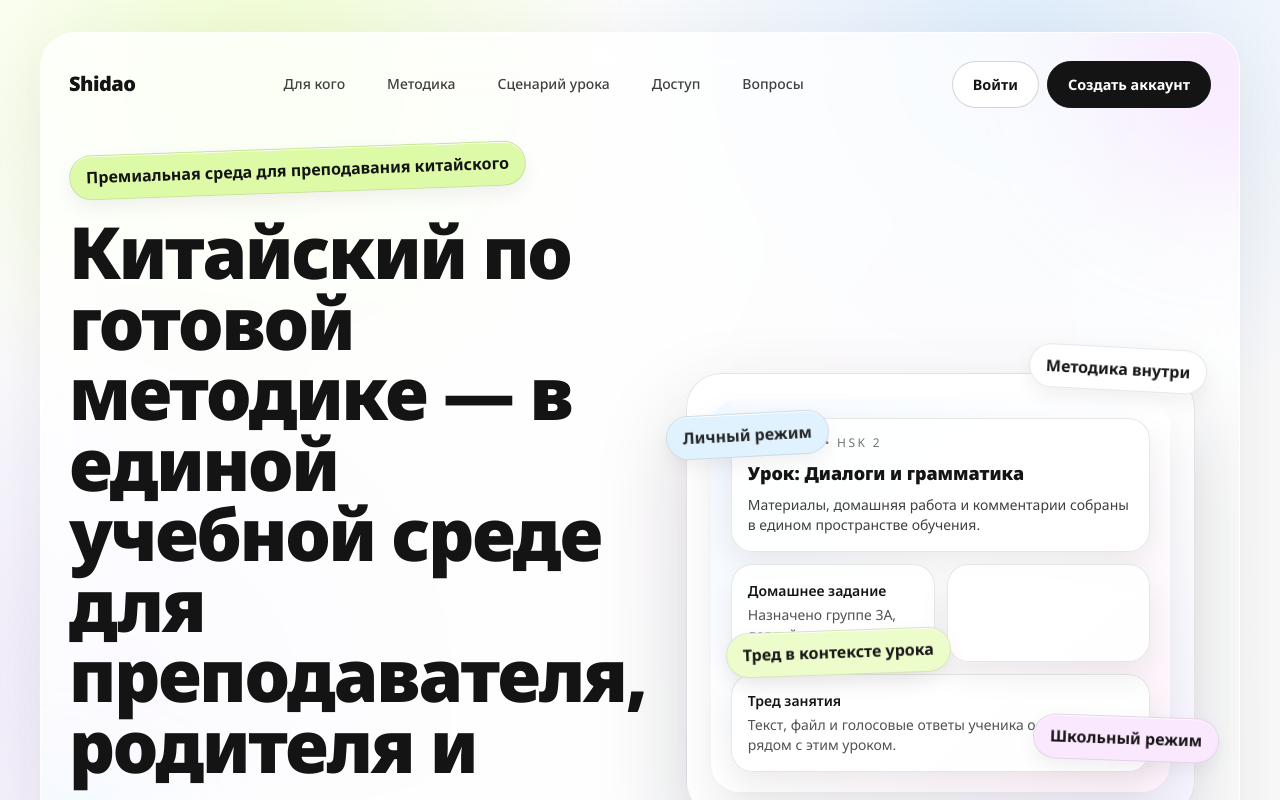
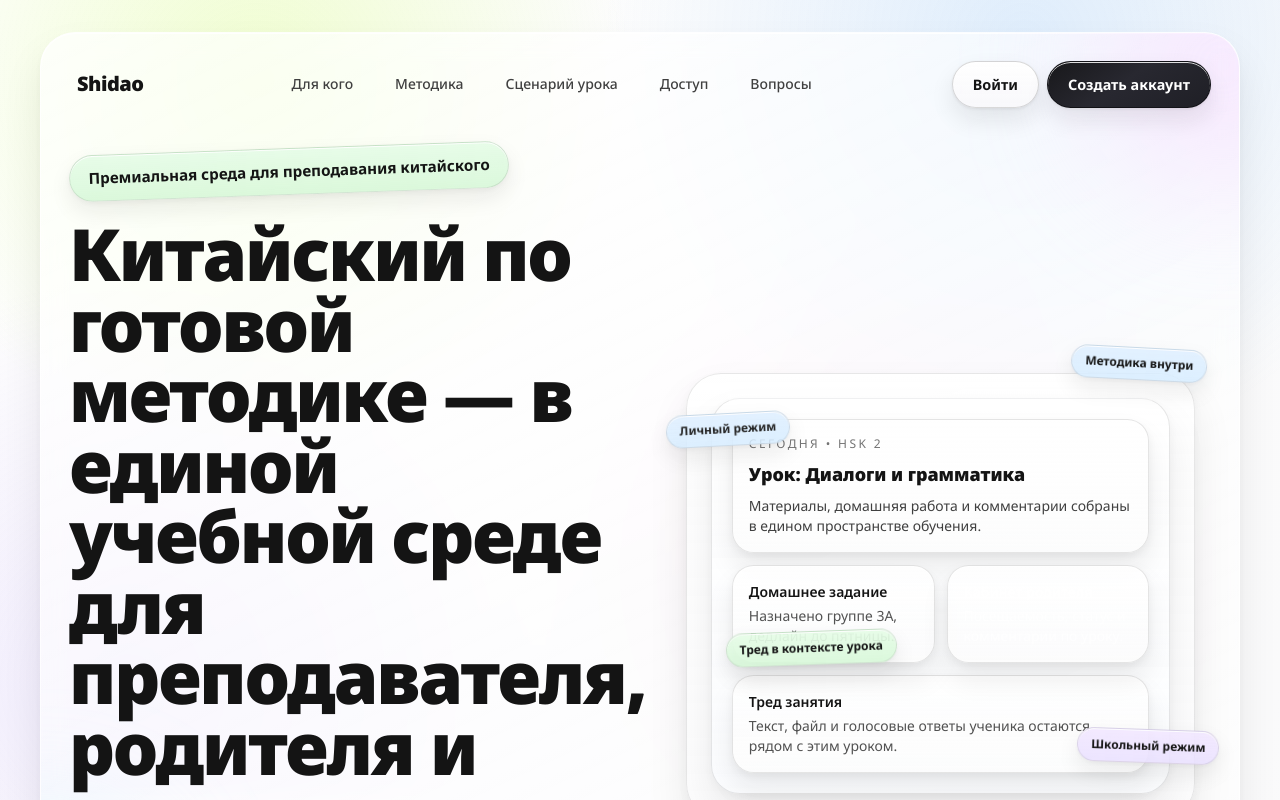
Before and after one commit to istominvi/shidao, a Next.js app: page / in a window 1280 px wide. Shown: the top 800 px of the page. Built offline with nearby package versions, Linux system fonts and the light colour scheme.

Commit message:
Polish landing surfaces, chips, and CTA styling

```diff
--- a/src/app/globals.css
+++ b/src/app/globals.css
@@ -52,7 +52,49 @@ a {
   align-items: center;
   gap: 0.45rem;
   border: 1px solid rgba(20, 20, 20, 0.1);
-  box-shadow: 0 8px 20px rgba(20, 20, 20, 0.06), inset 0 1px 0 rgba(255, 255, 255, 0.85);
+  box-shadow:
+    0 1px 0 rgba(255, 255, 255, 0.9) inset,
+    0 10px 22px rgba(20, 20, 20, 0.08),
+    0 2px 5px rgba(20, 20, 20, 0.04);
+  transition:
+    transform 200ms ease,
+    box-shadow 200ms ease,
+    background-color 200ms ease,
+    border-color 200ms ease;
+}
+
+.landing-chip:hover {
+  transform: translateY(-1px) rotate(var(--chip-tilt, 0deg));
+  box-shadow:
+    0 1px 0 rgba(255, 255, 255, 0.9) inset,
+    0 14px 25px rgba(20, 20, 20, 0.1),
+    0 4px 8px rgba(20, 20, 20, 0.05);
+}
+
+.landing-chip-sm {
+  font-size: 0.75rem;
+  padding: 0.42rem 0.8rem;
+}
+
+.landing-chip-lg {
+  font-size: 0.95rem;
+  padding: 0.68rem 1.15rem;
+}
+
+.landing-chip-blue {
+  background: linear-gradient(180deg, rgba(225, 240, 255, 0.95), rgba(214, 236, 255, 0.85));
+}
+
+.landing-chip-green {
+  background: linear-gradient(180deg, rgba(230, 252, 231, 0.95), rgba(213, 247, 214, 0.86));
+}
+
+.landing-chip-violet {
+  background: linear-gradient(180deg, rgba(242, 232, 255, 0.95), rgba(233, 224, 255, 0.86));
+}
+
+.landing-chip-peach {
+  background: linear-gradient(180deg, rgba(255, 236, 221, 0.94), rgba(255, 229, 205, 0.84));
 }
 
 .landing-chip-soft {
@@ -67,45 +109,108 @@ a {
   display: inline-flex;
   align-items: center;
   justify-content: center;
-  border: 1px solid rgba(20, 20, 20, 0.18);
-  transition: transform 220ms ease, box-shadow 220ms ease, background-color 220ms ease, border-color 220ms ease;
+  border: 1px solid rgba(20, 20, 20, 0.16);
+  box-shadow:
+    0 1px 0 rgba(255, 255, 255, 0.85) inset,
+    0 12px 24px rgba(20, 20, 20, 0.09),
+    0 1px 3px rgba(20, 20, 20, 0.08);
+  transition: transform 240ms ease, box-shadow 240ms ease, background-color 240ms ease, border-color 240ms ease, color 240ms ease;
 }
 
 .landing-btn:hover {
-  transform: translateY(-1px);
-  box-shadow: 0 14px 24px rgba(20, 20, 20, 0.12);
+  transform: translateY(-1px) scale(1.01);
+  box-shadow:
+    0 1px 0 rgba(255, 255, 255, 0.9) inset,
+    0 16px 26px rgba(20, 20, 20, 0.13),
+    0 3px 8px rgba(20, 20, 20, 0.09);
 }
 
 .landing-btn:focus-visible {
   outline: none;
-  box-shadow: 0 0 0 2px rgba(20, 20, 20, 0.35), 0 10px 22px rgba(20, 20, 20, 0.16);
+  box-shadow:
+    0 0 0 2px rgba(255, 255, 255, 0.9),
+    0 0 0 4px rgba(20, 20, 20, 0.45),
+    0 12px 28px rgba(20, 20, 20, 0.16);
 }
 
 .landing-btn-primary {
-  background: #141414;
+  background: linear-gradient(145deg, #18181b 0%, #282830 46%, #1f1f26 100%);
   color: #fff;
-  border-color: #141414;
+  border-color: rgba(12, 12, 16, 0.75);
 }
 
 .landing-btn-primary:hover {
-  background: #27272a;
+  background: linear-gradient(145deg, #1f1f25 0%, #303038 46%, #242430 100%);
 }
 
 .landing-btn-muted {
-  background: rgba(255, 255, 255, 0.92);
+  background: linear-gradient(180deg, rgba(255, 255, 255, 0.96), rgba(248, 248, 251, 0.94));
   color: #141414;
 }
 
+.landing-btn-accent {
+  background: linear-gradient(120deg, rgba(197, 255, 87, 0.92), rgba(187, 242, 255, 0.92), rgba(234, 210, 255, 0.92));
+  color: #141414;
+}
+
+.landing-btn-outline {
+  background: rgba(255, 255, 255, 0.1);
+  color: #fff;
+  border-color: rgba(255, 255, 255, 0.5);
+}
+
 .landing-surface {
-  box-shadow: 0 22px 42px rgba(20, 20, 20, 0.08), inset 0 1px 0 rgba(255, 255, 255, 0.85);
+  box-shadow:
+    0 1px 0 rgba(255, 255, 255, 0.85) inset,
+    0 22px 42px rgba(20, 20, 20, 0.08),
+    0 4px 10px rgba(20, 20, 20, 0.04);
+}
+
+.landing-surface-white {
+  background: linear-gradient(180deg, rgba(255, 255, 255, 0.95), rgba(252, 252, 253, 0.85));
+  border: 1px solid rgba(20, 20, 20, 0.09);
+}
+
+.landing-surface-tinted {
+  background: linear-gradient(180deg, rgba(255, 255, 255, 0.76), rgba(250, 252, 255, 0.62));
+  border: 1px solid rgba(20, 20, 20, 0.1);
+}
+
+.landing-surface-glass {
+  background: linear-gradient(155deg, rgba(255, 255, 255, 0.72), rgba(255, 255, 255, 0.48));
+  border: 1px solid rgba(255, 255, 255, 0.7);
+  backdrop-filter: blur(12px);
+}
+
+.landing-surface-ink {
+  background: linear-gradient(150deg, rgba(12, 12, 14, 0.95), rgba(31, 31, 39, 0.9));
+  border: 1px solid rgba(255, 255, 255, 0.16);
+  color: #fff;
+  box-shadow:
+    0 1px 0 rgba(255, 255, 255, 0.18) inset,
+    0 26px 44px rgba(8, 8, 10, 0.34);
 }
 
 .landing-card {
   border-radius: 1.35rem;
-  border: 1px solid rgba(20, 20, 20, 0.1);
-  background: rgba(255, 255, 255, 0.84);
+  border: 1px solid rgba(20, 20, 20, 0.11);
+  background: linear-gradient(180deg, rgba(255, 255, 255, 0.9), rgba(252, 252, 252, 0.8));
   padding: 1rem;
-  box-shadow: 0 14px 30px rgba(20, 20, 20, 0.08), inset 0 1px 0 rgba(255, 255, 255, 0.82);
+  box-shadow:
+    0 1px 0 rgba(255, 255, 255, 0.9) inset,
+    0 16px 28px rgba(20, 20, 20, 0.08),
+    0 4px 8px rgba(20, 20, 20, 0.05);
+}
+
+.landing-focus-ring {
+  transition: box-shadow 180ms ease, border-color 180ms ease, background-color 180ms ease;
+}
+
+.landing-focus-ring:focus-visible {
+  outline: none;
+  box-shadow:
+    0 0 0 2px rgba(255, 255, 255, 0.92),
+    0 0 0 4px rgba(20, 20, 20, 0.42);
 }
 
 .floating-chip {
--- a/src/components/landing-page.tsx
+++ b/src/components/landing-page.tsx
@@ -96,7 +96,7 @@ const faq = [
 function SectionTitle({ eyebrow, title, description }: { eyebrow: string; title: string; description: string }) {
   return (
     <header className="max-w-3xl">
-      <p className="landing-chip landing-chip-soft text-xs tracking-[0.12em] uppercase">{eyebrow}</p>
+      <p className="landing-chip landing-chip-soft landing-chip-sm landing-chip-violet text-xs tracking-[0.12em] uppercase">{eyebrow}</p>
       <h2 className="mt-5 text-3xl font-black leading-tight tracking-tight md:text-5xl">{title}</h2>
       <p className="mt-4 text-base text-neutral-700 md:text-lg">{description}</p>
     </header>
@@ -108,20 +108,20 @@ export function LandingPage() {
     <main className="pb-16">
       <div className="landing-noise" aria-hidden="true" />
       <section className="container pt-6 md:pt-8">
-        <div className="relative overflow-hidden rounded-[2.2rem] border border-white/70 bg-white/75 p-4 shadow-[0_20px_80px_rgba(20,20,20,0.08)] backdrop-blur-xl md:p-7">
+        <div className="landing-surface landing-surface-glass relative overflow-hidden rounded-[2.2rem] p-4 md:p-7">
           <div className="absolute -right-28 -top-24 h-64 w-64 rounded-full bg-fuchsia-200/40 blur-3xl" aria-hidden="true" />
           <div className="absolute -left-28 bottom-6 h-56 w-56 rounded-full bg-sky-200/45 blur-3xl" aria-hidden="true" />
 
           <header className="relative z-10 flex flex-wrap items-center justify-between gap-4">
-            <Link href="/" className="text-xl font-black tracking-tight transition hover:opacity-80 focus-visible:outline-none focus-visible:ring-2 focus-visible:ring-black/40">
+            <Link href="/" className="landing-focus-ring rounded-xl px-2 py-1 text-xl font-black tracking-tight transition hover:opacity-80">
               Shidao
             </Link>
             <nav aria-label="Навигация по лендингу" className="hidden flex-wrap gap-2 text-sm font-medium text-neutral-700 lg:flex">
-              <a href="#audience" className="rounded-full border border-transparent px-4 py-2 text-neutral-800 transition hover:border-black/10 hover:bg-black hover:text-white">Для кого</a>
-              <a href="#method" className="rounded-full border border-transparent px-4 py-2 text-neutral-800 transition hover:border-black/10 hover:bg-black hover:text-white">Методика</a>
-              <a href="#workflow" className="rounded-full border border-transparent px-4 py-2 text-neutral-800 transition hover:border-black/10 hover:bg-black hover:text-white">Сценарий урока</a>
-              <a href="#access" className="rounded-full border border-transparent px-4 py-2 text-neutral-800 transition hover:border-black/10 hover:bg-black hover:text-white">Доступ</a>
-              <a href="#faq" className="rounded-full border border-transparent px-4 py-2 text-neutral-800 transition hover:border-black/10 hover:bg-black hover:text-white">Вопросы</a>
+              <a href="#audience" className="landing-focus-ring rounded-full border border-transparent px-4 py-2 text-neutral-800 transition hover:border-black/10 hover:bg-black hover:text-white">Для кого</a>
+              <a href="#method" className="landing-focus-ring rounded-full border border-transparent px-4 py-2 text-neutral-800 transition hover:border-black/10 hover:bg-black hover:text-white">Методика</a>
+              <a href="#workflow" className="landing-focus-ring rounded-full border border-transparent px-4 py-2 text-neutral-800 transition hover:border-black/10 hover:bg-black hover:text-white">Сценарий урока</a>
+              <a href="#access" className="landing-focus-ring rounded-full border border-transparent px-4 py-2 text-neutral-800 transition hover:border-black/10 hover:bg-black hover:text-white">Доступ</a>
+              <a href="#faq" className="landing-focus-ring rounded-full border border-transparent px-4 py-2 text-neutral-800 transition hover:border-black/10 hover:bg-black hover:text-white">Вопросы</a>
             </nav>
             <div className="flex gap-2">
               <Link href="/login" className="landing-btn landing-btn-muted">Войти</Link>
@@ -131,7 +131,7 @@ export function LandingPage() {
 
           <div className="relative z-10 mt-10 grid items-center gap-10 lg:grid-cols-[1.03fr_0.97fr]">
             <div>
-              <p className="landing-chip -rotate-2 bg-lime-200/85">Премиальная среда для преподавания китайского</p>
+              <p className="landing-chip landing-chip-lg landing-chip-green -rotate-2 [--chip-tilt:-2deg]">Премиальная среда для преподавания китайского</p>
               <h1 className="mt-6 text-4xl font-black leading-[0.98] tracking-[-0.03em] md:text-7xl">Китайский по готовой методике — в единой учебной среде для преподавателя, родителя и ученика</h1>
               <p className="mt-6 max-w-xl text-base leading-relaxed text-neutral-700 md:text-lg">
                 Методика уже встроена в платформу: преподаватель ведёт обучение системно, родитель видит прогресс, а
@@ -145,21 +145,21 @@ export function LandingPage() {
 
             <div className="relative">
               <div className="absolute -right-3 -top-6 z-20">
-                <span className="landing-chip floating-chip rotate-[3deg] bg-white text-neutral-900">Методика внутри</span>
+                <span className="landing-chip landing-chip-sm landing-chip-blue floating-chip rotate-[3deg] [--chip-tilt:3deg] text-neutral-900">Методика внутри</span>
               </div>
               <div className="absolute -left-5 top-10 z-20 hidden sm:block">
-                <span className="landing-chip floating-chip -rotate-3 bg-sky-100 text-neutral-800">Личный режим</span>
+                <span className="landing-chip landing-chip-sm landing-chip-blue floating-chip -rotate-3 [--chip-tilt:-3deg] text-neutral-800">Личный режим</span>
               </div>
               <div className="absolute -right-6 bottom-14 z-20 hidden md:block">
-                <span className="landing-chip floating-chip rotate-2 bg-fuchsia-100 text-neutral-900">Школьный режим</span>
+                <span className="landing-chip landing-chip-sm landing-chip-violet floating-chip rotate-2 [--chip-tilt:2deg] text-neutral-900">Школьный режим</span>
               </div>
               <div className="absolute left-10 top-[58%] z-20 hidden md:block">
-                <span className="landing-chip floating-chip -rotate-2 bg-lime-100 text-neutral-900">Тред в контексте урока</span>
+                <span className="landing-chip landing-chip-sm landing-chip-green floating-chip -rotate-2 [--chip-tilt:-2deg] text-neutral-900">Тред в контексте урока</span>
               </div>
 
-              <div className="relative rounded-[2.2rem] border border-black/10 bg-gradient-to-br from-white via-white to-violet-50 p-4 shadow-[0_40px_90px_rgba(17,24,39,0.18)] md:p-6">
+              <div className="landing-surface landing-surface-white relative rounded-[2.2rem] p-4 md:p-6">
                 <div className="absolute inset-x-10 top-0 h-12 rounded-b-[2rem] bg-gradient-to-b from-white/85 to-transparent" aria-hidden="true" />
-                <div className="landing-surface rounded-[1.8rem] bg-[linear-gradient(140deg,rgba(240,247,255,0.9),rgba(255,255,255,0.9),rgba(255,241,250,0.85))] p-4 md:p-5">
+                <div className="landing-surface landing-surface-tinted rounded-[1.8rem] bg-[linear-gradient(140deg,rgba(240,247,255,0.9),rgba(255,255,255,0.9),rgba(255,241,250,0.85))] p-4 md:p-5">
                   <article className="landing-card">
                     <p className="text-xs uppercase tracking-[0.2em] text-neutral-500">Сегодня • HSK 2</p>
                     <h3 className="mt-2 text-lg font-black">Урок: Диалоги и грамматика</h3>
@@ -170,7 +170,7 @@ export function LandingPage() {
                       <p className="text-sm font-semibold">Домашнее задание</p>
                       <p className="mt-1 text-sm text-neutral-600">Назначено группе 3A, дедлайн до пятницы.</p>
                     </article>
-                    <article className="landing-card border-black/20 bg-black text-white shadow-[0_20px_35px_rgba(10,10,10,0.35)]">
+                    <article className="landing-card landing-surface-ink border-black/20">
                       <p className="text-sm font-semibold">Кабинет родителя</p>
                       <p className="mt-1 text-sm text-white/80">Посещаемость, статус и комментарии по уроку.</p>
                     </article>
@@ -187,9 +187,9 @@ export function LandingPage() {
       </section>
 
       <section className="container mt-6">
-        <div className="flex flex-wrap gap-2 rounded-[1.8rem] border border-black/5 bg-white/60 p-4 backdrop-blur-xl">
+        <div className="landing-surface landing-surface-glass flex flex-wrap gap-2 rounded-[1.8rem] p-4">
           {trustItems.map((item, index) => (
-            <span key={item} className={`landing-chip text-sm transition duration-300 hover:-translate-y-0.5 ${index % 4 === 0 ? 'rotate-1 bg-sky-100/80' : index % 4 === 1 ? '-rotate-1 bg-lime-100/80' : index % 4 === 2 ? 'rotate-2 bg-fuchsia-100/80' : '-rotate-2 bg-violet-100/70'}`}>
+            <span key={item} className={`landing-chip landing-chip-sm text-sm ${index % 4 === 0 ? 'landing-chip-blue rotate-1 [--chip-tilt:1deg]' : index % 4 === 1 ? 'landing-chip-green -rotate-1 [--chip-tilt:-1deg]' : index % 4 === 2 ? 'landing-chip-peach rotate-2 [--chip-tilt:2deg]' : 'landing-chip-violet -rotate-2 [--chip-tilt:-2deg]'}`}>
               {item}
             </span>
           ))}
@@ -204,7 +204,7 @@ export function LandingPage() {
         />
         <div className="mt-10 grid gap-5 md:grid-cols-6">
           {audienceCards.map(({ id, title, icon: Icon, points, tone }, index) => (
-            <article key={id} className={`landing-surface rounded-[1.9rem] border border-black/10 p-6 shadow-[0_16px_40px_rgba(20,20,20,0.08)] ${tone} ${index === 1 ? 'md:col-span-2 md:-translate-y-3' : 'md:col-span-2'}`}>
+            <article key={id} className={`landing-surface landing-surface-tinted rounded-[1.9rem] p-6 ${tone} ${index === 1 ? 'md:col-span-2 md:-translate-y-3' : 'md:col-span-2'}`}>
               <Icon className="size-5" />
               <h3 className="mt-4 text-2xl font-black">{title}</h3>
               <ul className="mt-4 space-y-3 text-sm text-neutral-700">
@@ -218,7 +218,7 @@ export function LandingPage() {
       </section>
 
       <section id="method" className="container mt-16">
-        <div className="grid gap-6 rounded-[2rem] border border-black/10 bg-white/70 p-6 shadow-[0_18px_60px_rgba(20,20,20,0.08)] md:grid-cols-[1.1fr_0.9fr] md:p-8">
+        <div className="landing-surface landing-surface-glass grid gap-6 rounded-[2rem] p-6 md:grid-cols-[1.1fr_0.9fr] md:p-8">
           <div>
             <p className="text-4xl font-black leading-none tracking-[-0.04em] text-black/85 md:text-7xl">Методика = ритм</p>
             <SectionTitle
@@ -227,7 +227,7 @@ export function LandingPage() {
               description="Курс, урок, материалы, домашняя работа и проверка собраны в единую цепочку. Преподаватель не собирает процесс вручную — он ведёт его по готовой логике."
             />
           </div>
-          <div className="landing-surface rounded-[1.5rem] border border-black/10 bg-gradient-to-b from-white to-neutral-50 p-5">
+          <div className="landing-surface landing-surface-white rounded-[1.5rem] bg-gradient-to-b from-white to-neutral-50 p-5">
             {['Курс', 'Урок', 'Материалы', 'Домашнее задание', 'Тест / Комментарии'].map((step, idx) => (
               <div key={step} className="flex items-center gap-3">
                 <span className="my-3 inline-flex size-8 shrink-0 items-center justify-center rounded-full bg-black text-sm font-bold text-white">{idx + 1}</span>
@@ -247,7 +247,7 @@ export function LandingPage() {
         />
         <ol className="mt-8 grid gap-4 md:grid-cols-5">
           {workflow.map((item, idx) => (
-            <li key={item} className={`landing-surface rounded-3xl border border-black/10 p-5 ${idx === 1 || idx === 3 ? 'bg-black text-white shadow-[0_16px_32px_rgba(20,20,20,0.24)]' : 'bg-white/75'}`}>
+            <li key={item} className={`landing-surface rounded-3xl p-5 ${idx === 1 || idx === 3 ? 'landing-surface-ink' : 'landing-surface-white'}`}>
               <p className={`text-xs font-bold tracking-[0.14em] ${idx === 1 || idx === 3 ? 'text-white/70' : 'text-neutral-500'}`}>ШАГ {idx + 1}</p>
               <p className={`mt-3 text-sm leading-relaxed ${idx === 1 || idx === 3 ? 'text-white/90' : 'text-neutral-800'}`}>{item}</p>
             </li>
@@ -256,24 +256,24 @@ export function LandingPage() {
       </section>
 
       <section id="access" className="container mt-16 grid gap-5 lg:grid-cols-[1.1fr_0.9fr]">
-        <article className="rounded-[1.9rem] border border-black/10 bg-black p-7 text-white shadow-[0_20px_70px_rgba(20,20,20,0.25)]">
-          <p className="landing-chip -rotate-2 bg-white/15 text-white">Доступ без лишних шагов</p>
+        <article className="landing-surface-ink rounded-[1.9rem] p-7">
+          <p className="landing-chip landing-chip-sm -rotate-2 [--chip-tilt:-2deg] bg-white/15 text-white">Доступ без лишних шагов</p>
           <h3 className="mt-5 text-3xl font-black leading-tight md:text-4xl">Единый взрослый доступ и отдельный вход ученика</h3>
           <p className="mt-4 text-sm leading-relaxed text-white/85 md:text-base">
             Взрослый регистрируется один раз и работает в нужном сценарии. Ученик не проходит самостоятельную регистрацию:
             взрослый создаёт ему доступ, а ученик заходит отдельно в свой кабинет.
           </p>
         </article>
-        <article className="landing-surface rounded-[1.9rem] border border-black/10 bg-white/70 p-7">
-          <p className="landing-chip rotate-2 bg-violet-100/90">Личный и школьный режим</p>
+        <article className="landing-surface landing-surface-white rounded-[1.9rem] p-7">
+          <p className="landing-chip landing-chip-violet rotate-2 [--chip-tilt:2deg]">Личный и школьный режим</p>
           <h3 className="mt-5 text-3xl font-black leading-tight">Подходит частным преподавателям и командам школ</h3>
           <p className="mt-4 text-sm leading-relaxed text-neutral-700 md:text-base">
             Начинайте в личном формате и переходите в школьный режим, когда растёт команда. Доступы и данные
             разграничены аккуратно, чтобы каждый работал в своей зоне ответственности.
           </p>
           <div className="mt-6 flex flex-wrap gap-2">
-            <span className="landing-chip bg-sky-100/80"><GraduationCap className="size-4" /> Частный преподаватель</span>
-            <span className="landing-chip bg-amber-100/80"><School className="size-4" /> Школа / организация</span>
+            <span className="landing-chip landing-chip-blue landing-chip-sm"><GraduationCap className="size-4" /> Частный преподаватель</span>
+            <span className="landing-chip landing-chip-peach landing-chip-sm"><School className="size-4" /> Школа / организация</span>
           </div>
         </article>
       </section>
@@ -286,7 +286,7 @@ export function LandingPage() {
         />
         <div className="mt-8 grid gap-3 sm:grid-cols-2 lg:grid-cols-4">
           {featureCards.map(({ title, icon: Icon }, idx) => (
-            <article key={title} className={`landing-surface rounded-3xl border border-black/10 p-5 ${idx % 4 === 0 ? 'bg-lime-100/70' : idx % 4 === 1 ? 'bg-sky-100/75' : idx % 4 === 2 ? 'bg-white/80' : 'bg-fuchsia-100/70'}`}>
+            <article key={title} className={`landing-surface rounded-3xl p-5 ${idx % 4 === 0 ? 'landing-surface-tinted bg-lime-100/70' : idx % 4 === 1 ? 'landing-surface-tinted bg-sky-100/75' : idx % 4 === 2 ? 'landing-surface-white' : 'landing-surface-tinted bg-fuchsia-100/70'}`}>
               <Icon className="size-5" />
               <h3 className="mt-4 text-base font-bold">{title}</h3>
             </article>
@@ -302,8 +302,8 @@ export function LandingPage() {
         />
         <div className="mt-8 space-y-3">
           {faq.map(({ q, a }) => (
-            <details key={q} className="group landing-surface rounded-3xl border border-black/10 bg-white/80 p-5 open:bg-white">
-              <summary className="flex cursor-pointer list-none items-center justify-between gap-4 text-base font-semibold">
+            <details key={q} className="group landing-surface landing-surface-white rounded-3xl p-5 open:bg-white">
+              <summary className="landing-focus-ring flex cursor-pointer list-none items-center justify-between gap-4 rounded-2xl text-base font-semibold">
                 <span>{q}</span>
                 <CircleHelp className="size-4 shrink-0 text-neutral-500 transition group-open:rotate-12" />
               </summary>
@@ -314,14 +314,14 @@ export function LandingPage() {
       </section>
 
       <section className="container mt-16">
-        <div className="relative overflow-hidden rounded-[2rem] border border-black/10 bg-black px-6 py-10 text-center text-white shadow-[0_24px_70px_rgba(20,20,20,0.3)] md:px-12">
+        <div className="landing-surface-ink relative overflow-hidden rounded-[2rem] px-6 py-10 text-center md:px-12">
           <div className="absolute left-1/2 top-0 h-40 w-80 -translate-x-1/2 rounded-full bg-white/10 blur-3xl" aria-hidden="true" />
-          <p className="landing-chip mx-auto bg-white/15">Готовы запустить обучение в единой учебной среде?</p>
+          <p className="landing-chip landing-chip-sm mx-auto bg-white/15">Готовы запустить обучение в единой учебной среде?</p>
           <h2 className="mt-6 text-3xl font-black leading-tight md:text-5xl">Начните в Shidao и соберите весь учебный процесс в одном месте</h2>
           <p className="mx-auto mt-4 max-w-2xl text-sm text-white/80 md:text-base">От первого урока до домашней работы и комментариев — единая методическая среда для преподавателя, родителя и ученика.</p>
           <div className="mt-8 flex flex-wrap items-center justify-center gap-3">
-            <Link href="/join" className="landing-btn bg-lime-200 !text-black hover:bg-lime-300">Создать аккаунт</Link>
-            <Link href="/login" className="landing-btn border border-white/50 bg-white/5 text-white hover:bg-white/15">Войти</Link>
+            <Link href="/join" className="landing-btn landing-btn-accent">Создать аккаунт</Link>
+            <Link href="/login" className="landing-btn landing-btn-outline">Войти</Link>
           </div>
         </div>
       </section>
```
